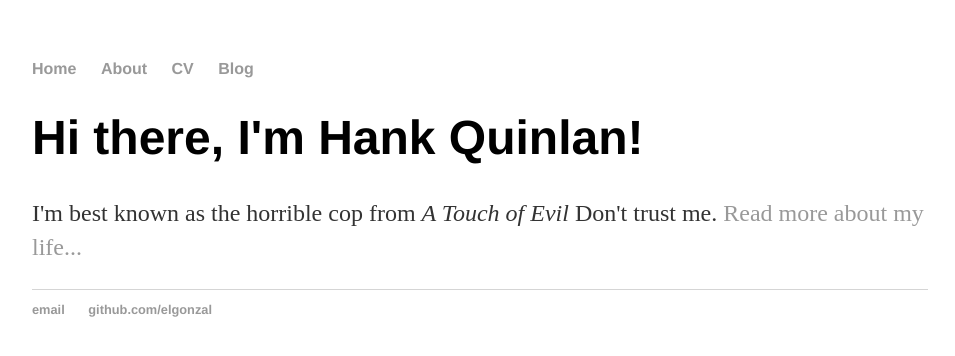
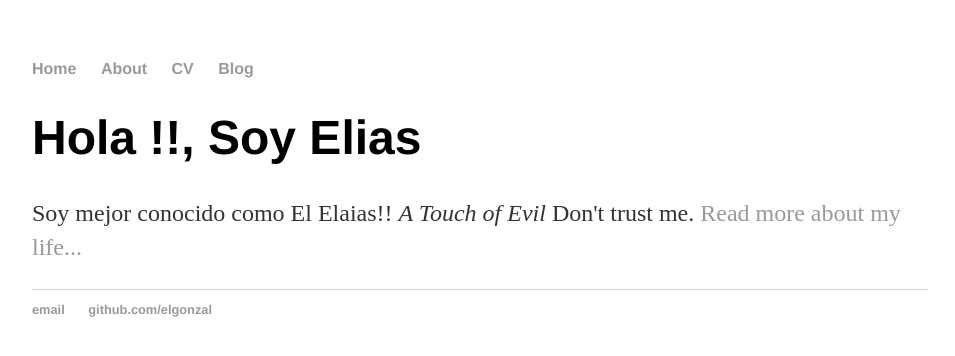
Before and after one commit to elgonzal/elgonzal.github.io, a plain HTML site: page index.html in a window 1280 px wide. Shown: the whole page, without its empty margins (160-1115 px from the left). Drawn offline with Linux system fonts and the light colour scheme.

Commit message:
Update index.html

```diff
--- a/index.html
+++ b/index.html
@@ -16,8 +16,8 @@
 		</nav>
 		<div class="container">
     		<div class="blurb">
-        		<h1>Hi there, I'm Hank Quinlan!</h1>
-				<p>I'm best known as the horrible cop from <em>A Touch of Evil</em> Don't trust me. <a href="/about">Read more about my life...</a></p>
+        		<h1>Hola !!, Soy Elias</h1>
+				<p>Soy mejor conocido como El Elaias!! <em>A Touch of Evil</em> Don't trust me. <a href="/about">Read more about my life...</a></p>
     		</div><!-- /.blurb -->
 		</div><!-- /.container -->
 		<footer>
```
